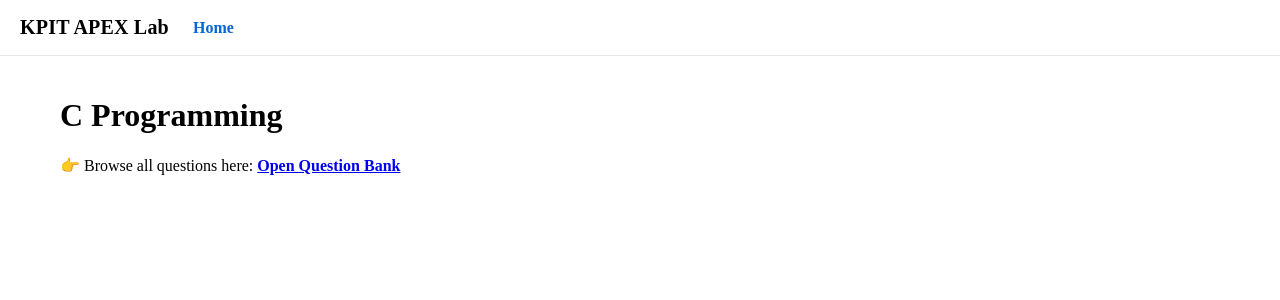
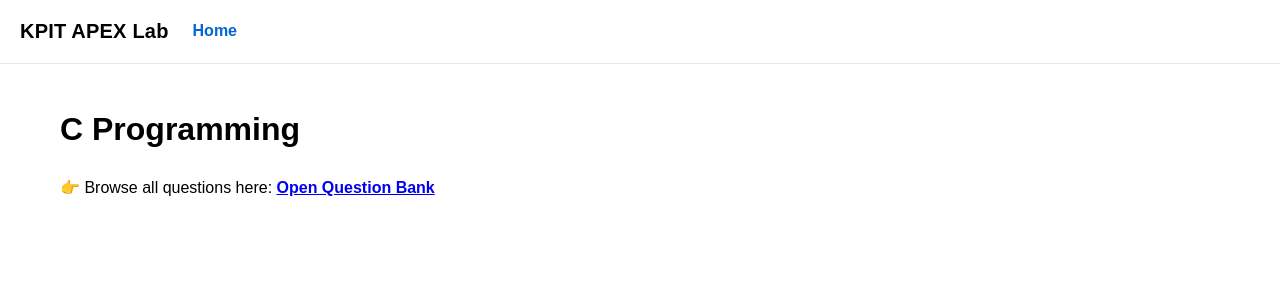
Before and after one commit to kAPEXLab/C-Programming, a Jekyll site: the page built from index.md, in a window 1280 px wide. Shown: the top 300 px of the page. Built offline with Jekyll 4.4.1, drawn with Linux system fonts in a browser that asks for light colours; our own code applies the rules of GitHub Pages for plain Markdown files.

Commit message:
Update default.html

```diff
--- a/_layouts/default.html
+++ b/_layouts/default.html
@@ -28,6 +28,18 @@
       grid-template-rows: auto 1fr;
       min-height: 100vh;
     }
+    /* === Body font: Arial === */
+      html, body {
+        font-family: Arial, "Helvetica Neue", Helvetica, sans-serif;
+        line-height: 1.55;            /* (optional) nicer readability */
+        font-size: 16px;               /* (optional) base size */
+      }
+
+      /* Headings (optional: keep visual consistency) */
+      h1, h2, h3, h4, h5, h6 {
+        font-family: Arial, "Helvetica Neue", Helvetica, sans-serif;
+        font-weight: 700;
+      }
 
     /* Header */
     header.site-header{
```
